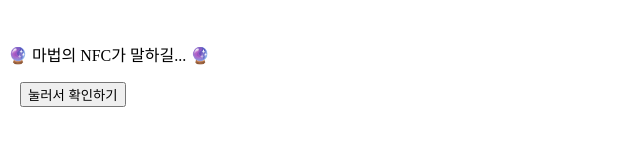
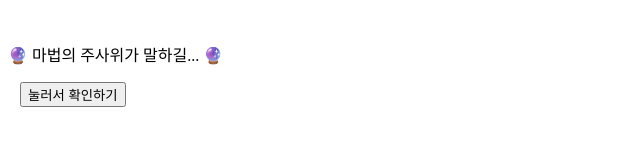
Before and after one commit to pje070308/30413, a plain HTML site: page Index.html in a window 1280 px wide. Shown: the full height of the page, 0-640 px from the left. Drawn offline with Linux system fonts and the light colour scheme.

Commit message:
Update Index.html

```diff
--- a/Index.html
+++ b/Index.html
@@ -28,7 +28,7 @@
 
 <body>
 
-   <p id="message">🔮 마법의 NFC가 말하길... 🔮</p>
+   <p id="message">🔮 마법의 주사위가 말하길... 🔮</p>
 
    <button onclick="showRandomMessage()">눌러서 확인하기</button>
 
```
